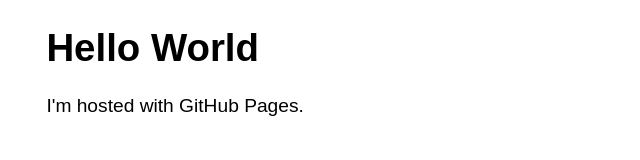
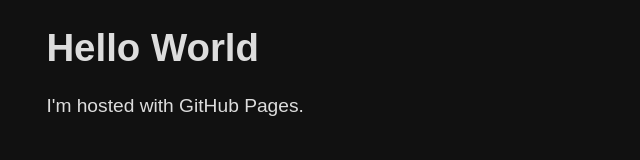
Before and after one commit to DavidRichardsonJr/DavidRichardsonJr.github.io, a plain HTML site: page index.html in a window 1280 px wide. Shown: the whole page, without its empty margins (0-640 px from the left). Drawn offline with Linux system fonts and the dark colour scheme.

Commit message:
Update index.html

```diff
--- a/index.html
+++ b/index.html
@@ -4,7 +4,8 @@
     <style>
       @media (prefers-color-scheme: dark) {
         body {
-          bg: #000;
+          background: #111;
+          color: #ddd;
         }
       }
       body {
```
